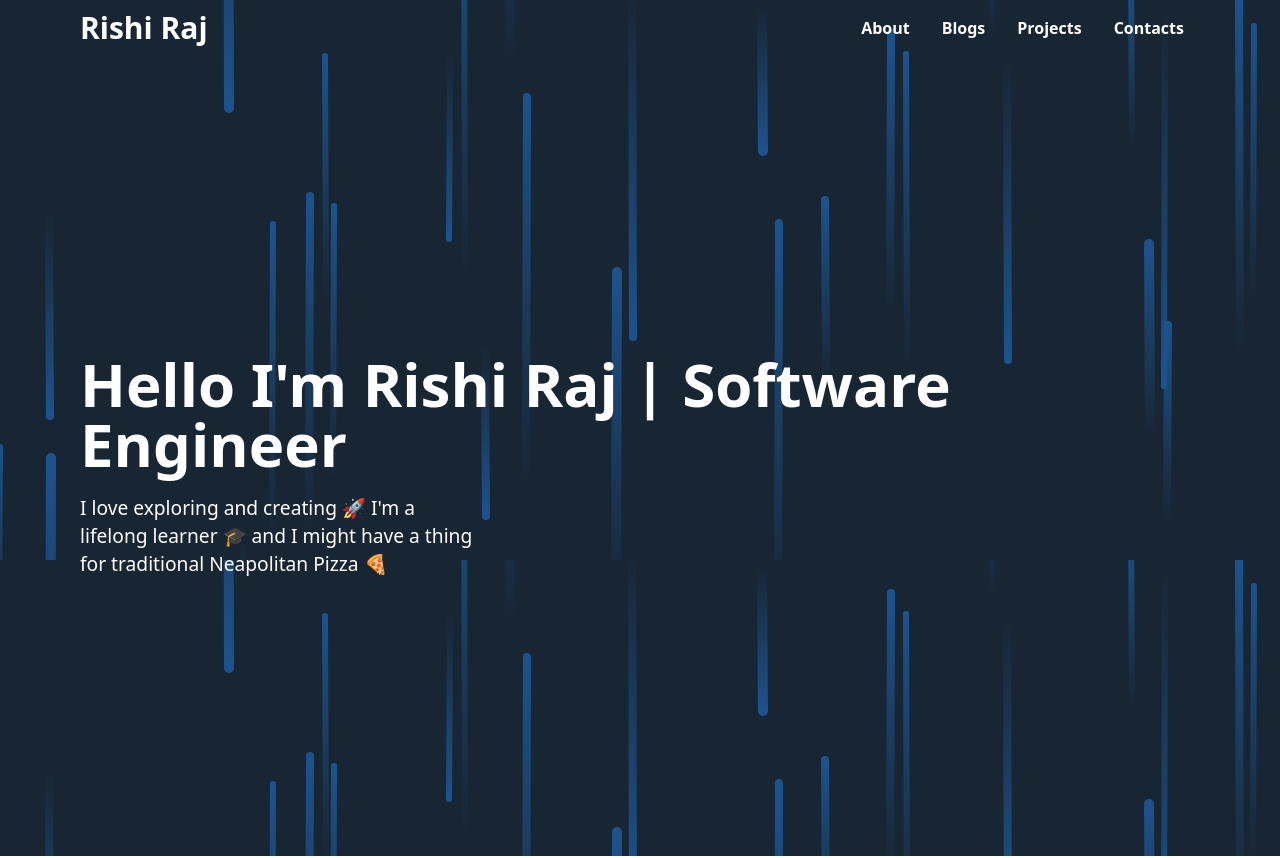
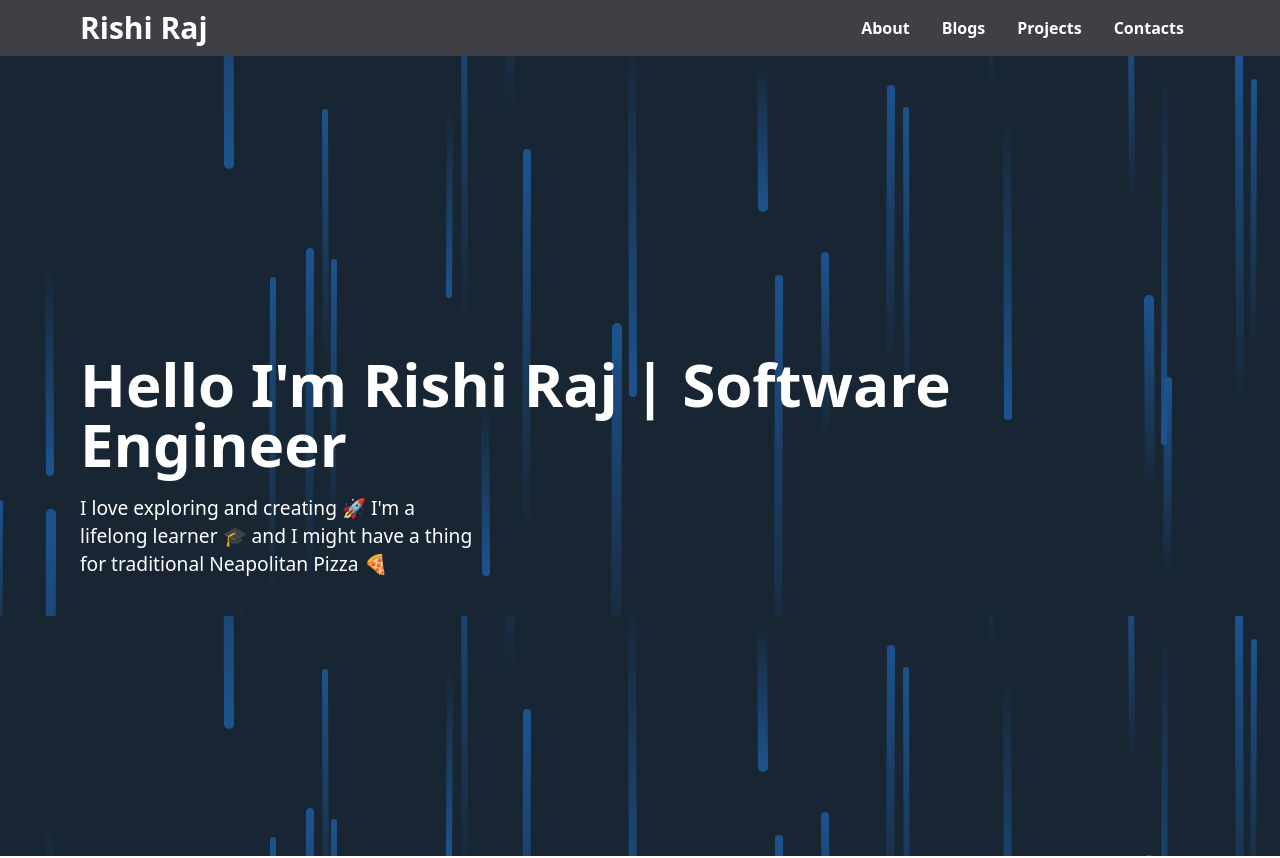
Before and after one commit to Inquisitive-Rishi/portfolio_website_V2, a React (Vite) app in the folder portfolio_website/: page / in a window 1280 px wide. Shown: the top 858 px of the page. Built offline with nearby package versions, Linux system fonts and the light colour scheme.

Commit message:
separate navbar from hero

```diff
--- a/portfolio_website/src/App.jsx
+++ b/portfolio_website/src/App.jsx
@@ -2,13 +2,14 @@ import './App.css'
 import Hero from "./components/Hero"
 import Container from "./components/Container"
 import Footer from "./components/Footer"
+import Navbar from "../src/components/Navbar"
 
 
 function App() {
 
   return (
     <div className=" text-white relative">
-      {/* <Navbar/> */}
+      <Navbar/>
       <Hero/>
       <Container/>
       <Footer/>
--- a/portfolio_website/src/components/Hero.jsx
+++ b/portfolio_website/src/components/Hero.jsx
@@ -1,11 +1,9 @@
 import * as data from '../data'
 import ParagraphNormal from "./paragraphs/ParagraphNormal";
-import Navbar from './Navbar';
 
 function Hero() {
   return (
     <div className='bg-hero-bg'>
-      <Navbar/>
       <div className="h-lvh flex justify-center flex-col px-20 w-7/10 max-[790px]:p-5">
         <p className="text-6xl text-wrap font-bold my-5 max-[790px]:text-4xl">Hello I&apos;m Rishi Raj | Software <br/> Engineer</p>
         <div className='w-[25rem]'>
--- a/portfolio_website/src/components/NavButton.jsx
+++ b/portfolio_website/src/components/NavButton.jsx
@@ -1,10 +1,10 @@
 function NavButton({txt}) {
-    return (
-        <button className="relative px-4 py-2 text-base text-white bg-transparent border-none cursor-pointer group">
-        {txt}
-        <span className="absolute inset-x-0 bottom-0 left-0 w-0 h-2 bg-blue-500 transition-width duration-300 group-hover:w-full"></span>
-      </button>
-    )
+  return (
+    <button className="relative px-4 py-2 text-base text-white bg-transparent border-none cursor-pointer group">
+      {txt}
+      <span className="absolute inset-x-0 bottom-0 left-0 w-0 h-1 bg-blue-500 transition-width duration-300 group-hover:w-full"></span>
+    </button>
+  )
 }
 
 export default NavButton;
--- a/portfolio_website/src/components/Navbar.jsx
+++ b/portfolio_website/src/components/Navbar.jsx
@@ -12,7 +12,7 @@ function Navbar() {
   }
 
   return (
-    <div className="flex gap-8 justify-center p-2 items-center px-20 font-bold">
+    <div className="flex gap-8 justify-center p-2 items-center px-20 font-bold bg-zinc-700">
       <p className="mr-auto text-3xl">Rishi Raj</p>
       {!open && <img src={hamImg} className="md-[790px]:hidden" onClick={toggleNavbar}/>}
       <div className="max-[790px]:hidden">
```
Also changed, not shown: portfolio_website/src/components/Container.jsx (+4 -4 lines), portfolio_website/src/components/Footer.jsx (indentation only).
